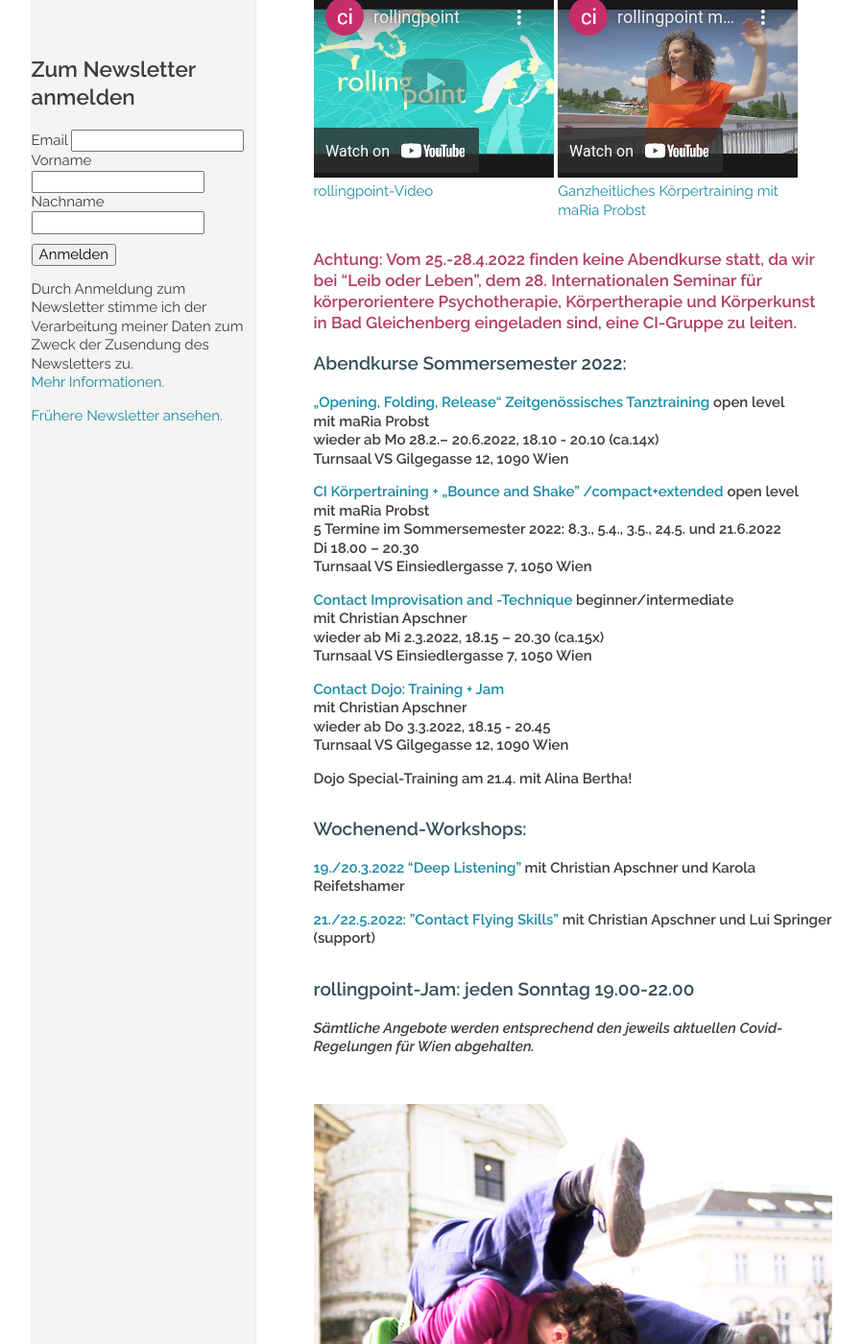
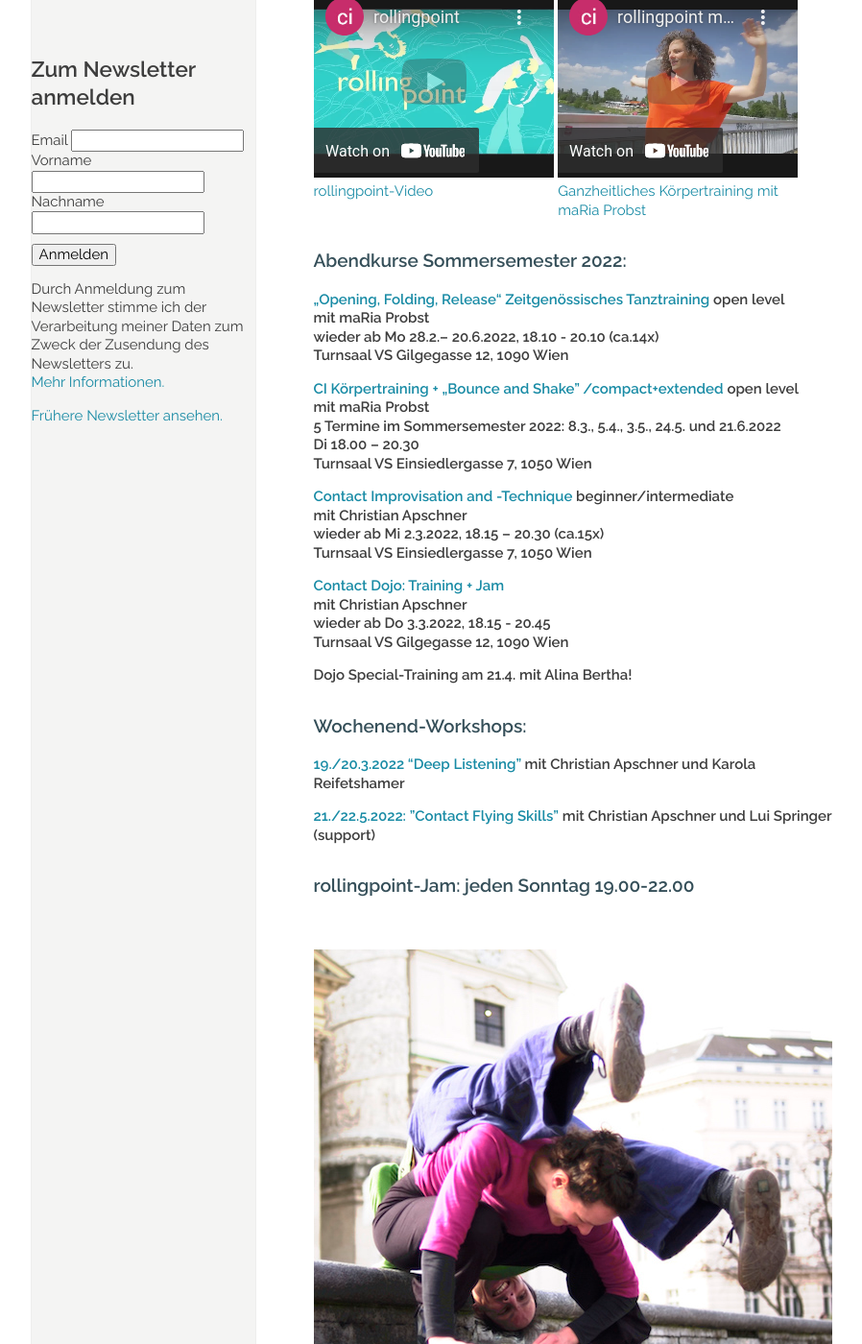
Before and after one commit to manulari/rollingpointat, a Jekyll site: the page built from _pages_de/index.md, in a window 1280 px wide and 1400 px high, scrolled down 883 px. Shown: the whole window at 96% size, without its empty margins (152-1050 px from the left). Built offline with Jekyll 4.4.1, drawn with Linux system fonts in a browser that asks for light colours; comment, search, counter and statistics services are not loaded.

Commit message:
Update page (de) “index”

```diff
--- a/_pages_de/index.md
+++ b/_pages_de/index.md
@@ -18,8 +18,6 @@ Fotocredit: https://johannes-stolba.net/photography/
 <div class="imglink"><a target="_blank" href="https://www.youtube.com/embed/kp3DqzN1Ldo"><img src="/assets/uploads/video_vorschau_rollingpoint.png" alt="" /><div>rollingpoint-Video</div></a></div>
 
 <div class="imglink"><a target="_blank" href="https://www.youtube.com/embed/6A5otnVZAg4"><img src="/assets/uploads/video_vorschau_maria.png" alt="" /><div>Ganzheitliches Körpertraining mit maRia Probst</div></a></div>
-
-#### Achtung: Vom 25.-28.4.2022 finden keine Abendkurse statt, da wir bei "Leib oder Leben", dem 28. Internationalen Seminar für körperorientere Psychotherapie, Körpertherapie und Körperkunst in Bad Gleichenberg eingeladen sind, eine CI-Gruppe zu leiten.
 
 ### Abendkurse Sommersemester 2022:
 
@@ -54,8 +52,6 @@ Turnsaal VS Einsiedlergasse 7, 1050 Wien**
 
 ### **rollingpoint-Jam: jeden Sonntag 19.00-22.00**
 
-***Sämtliche Angebote werden entsprechend den jeweils aktuellen Covid-Regelungen für Wien abgehalten.***
-
 &nbsp;
 
 ![Mehr CI auf der Stiege](/assets/uploads/dsc_1941a.jpg "Mehr CI auf der Stiege")
```
